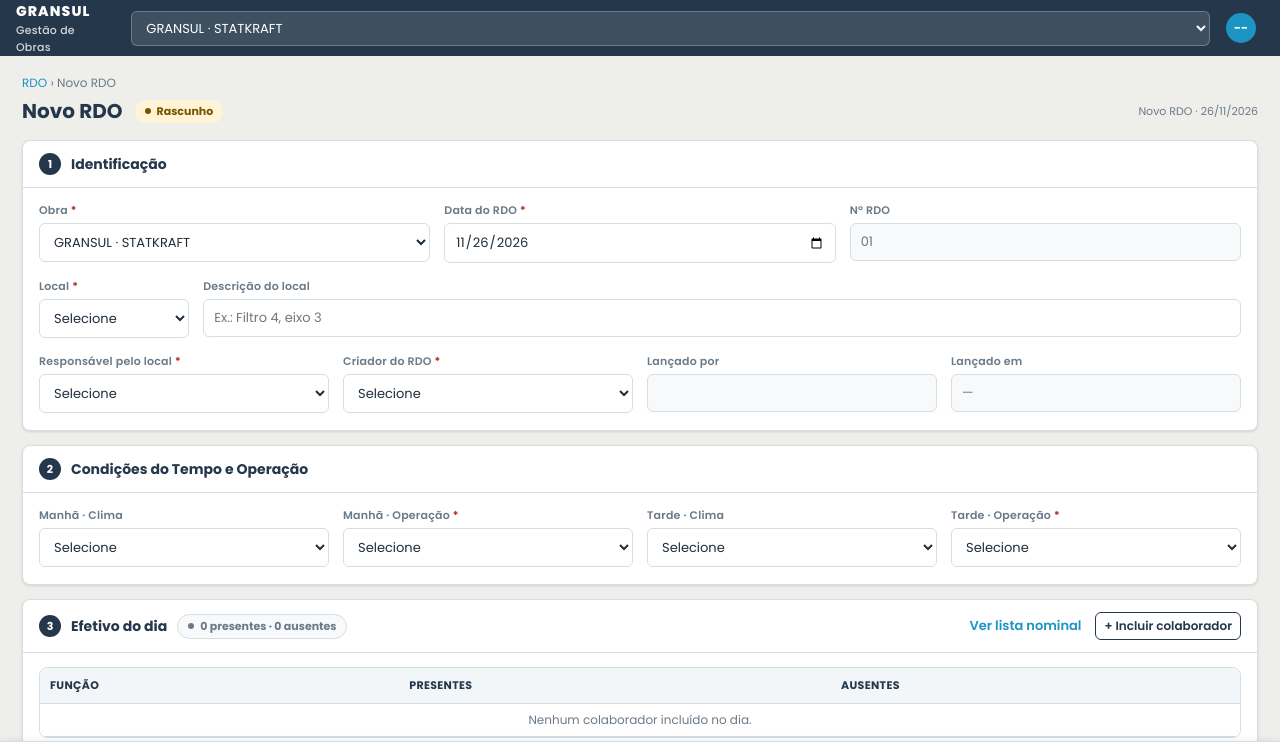
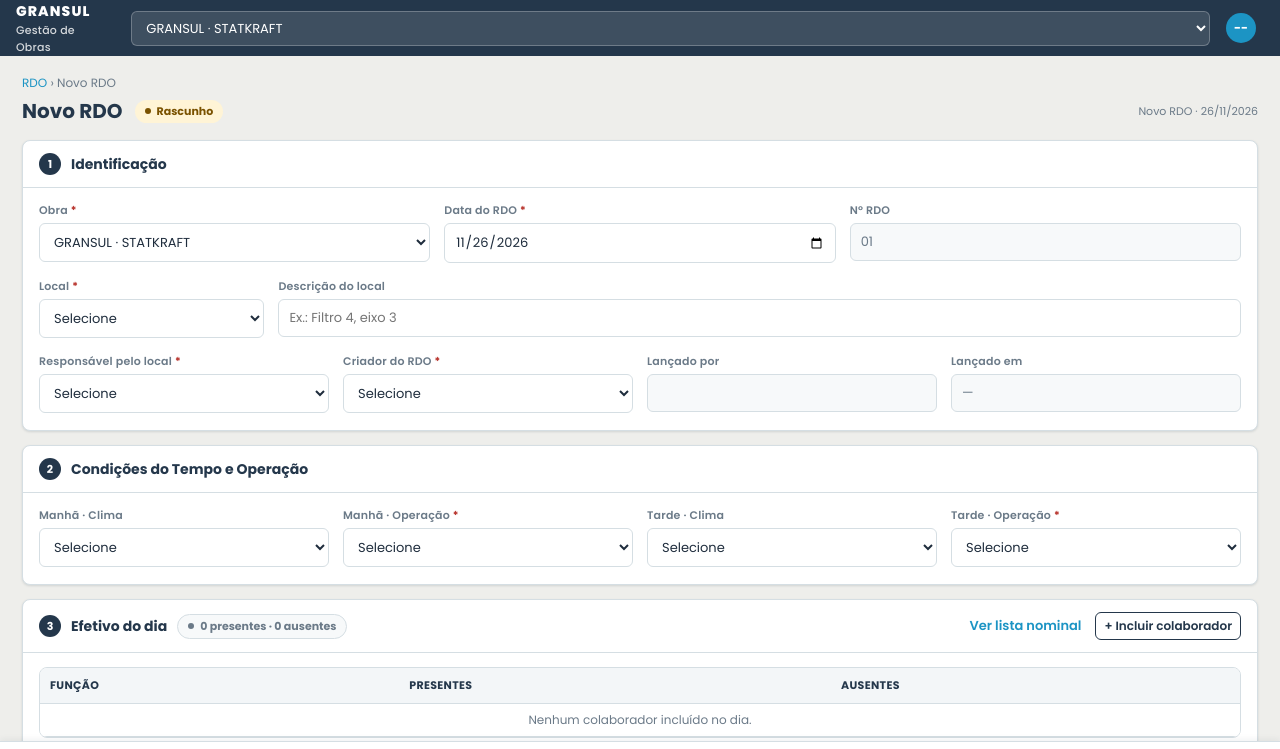
Before and after one commit to Jonacir2023/Gest-o-for-app-Gest-o-, a plain HTML site: page apps-script/Index.html in a window 1280 px wide. Both pictures are taken after typing "Sample" into the empty fields and a click on the button "+ Novo RDO". Shown: the top 749 px of the page. Drawn offline with Linux system fonts and the light colour scheme.

Commit message:
Aumenta campo Local em 50% (12,5%→18,75%), reduzindo Descrição proporcionalmente
Co-Authored-By: Claude Sonnet 5 <noreply@anthropic.com>

```diff
--- a/apps-script/Index.html
+++ b/apps-script/Index.html
@@ -91,7 +91,7 @@
   .linha-igual { display: flex; gap: 12px 14px; }
   .linha-igual > div { flex: 1; min-width: 0; }
   .linha-local { display: flex; gap: 12px 14px; }
-  .linha-local > div:first-child { flex: 0 0 12.5%; min-width: 0; }
+  .linha-local > div:first-child { flex: 0 0 18.75%; min-width: 0; }
   .linha-local > div:last-child { flex: 1 1 auto; min-width: 0; }
 
   label { display: block; font-size: 11px; font-weight: 600; color: var(--muted); letter-spacing: .02em; margin-bottom: 4px; }
```
